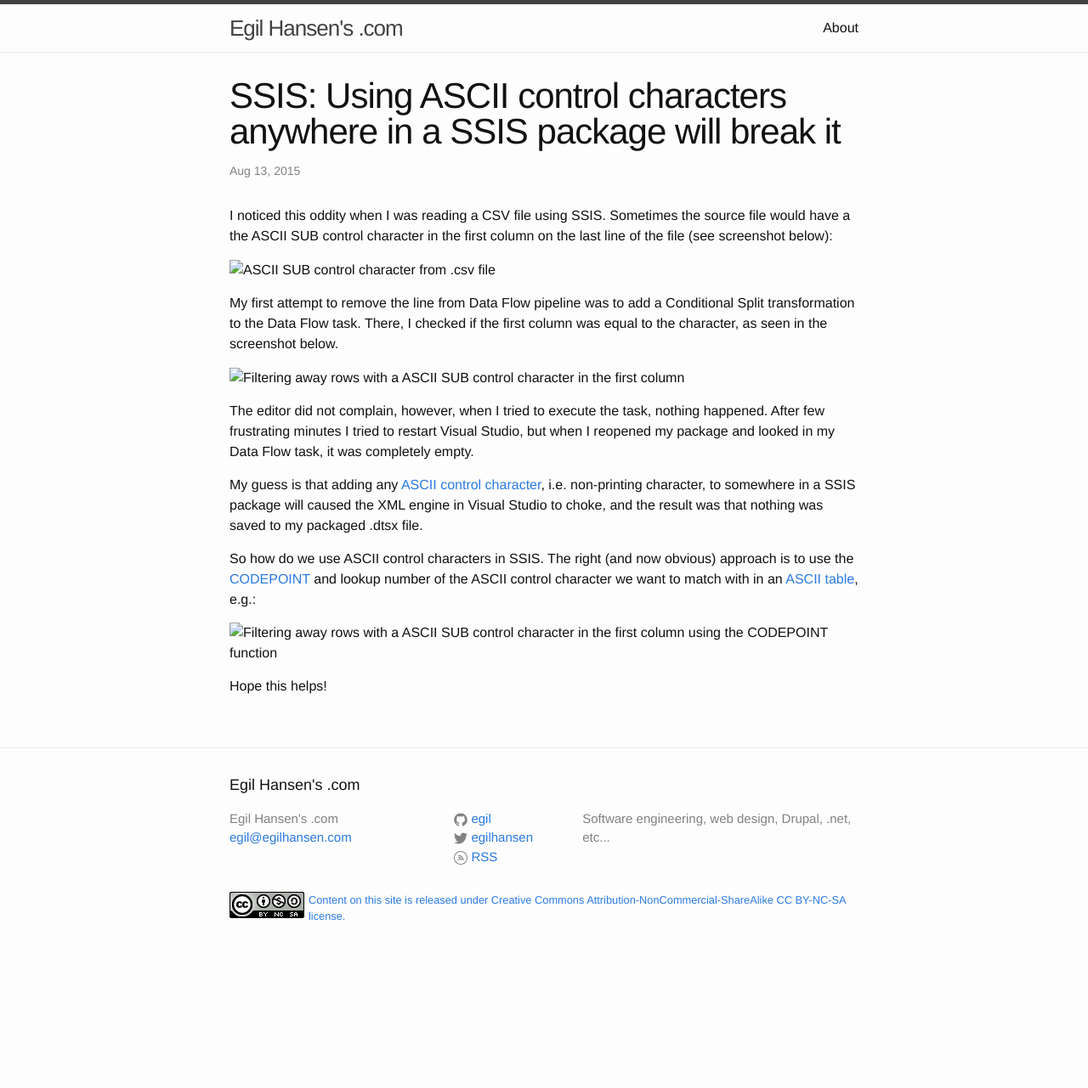
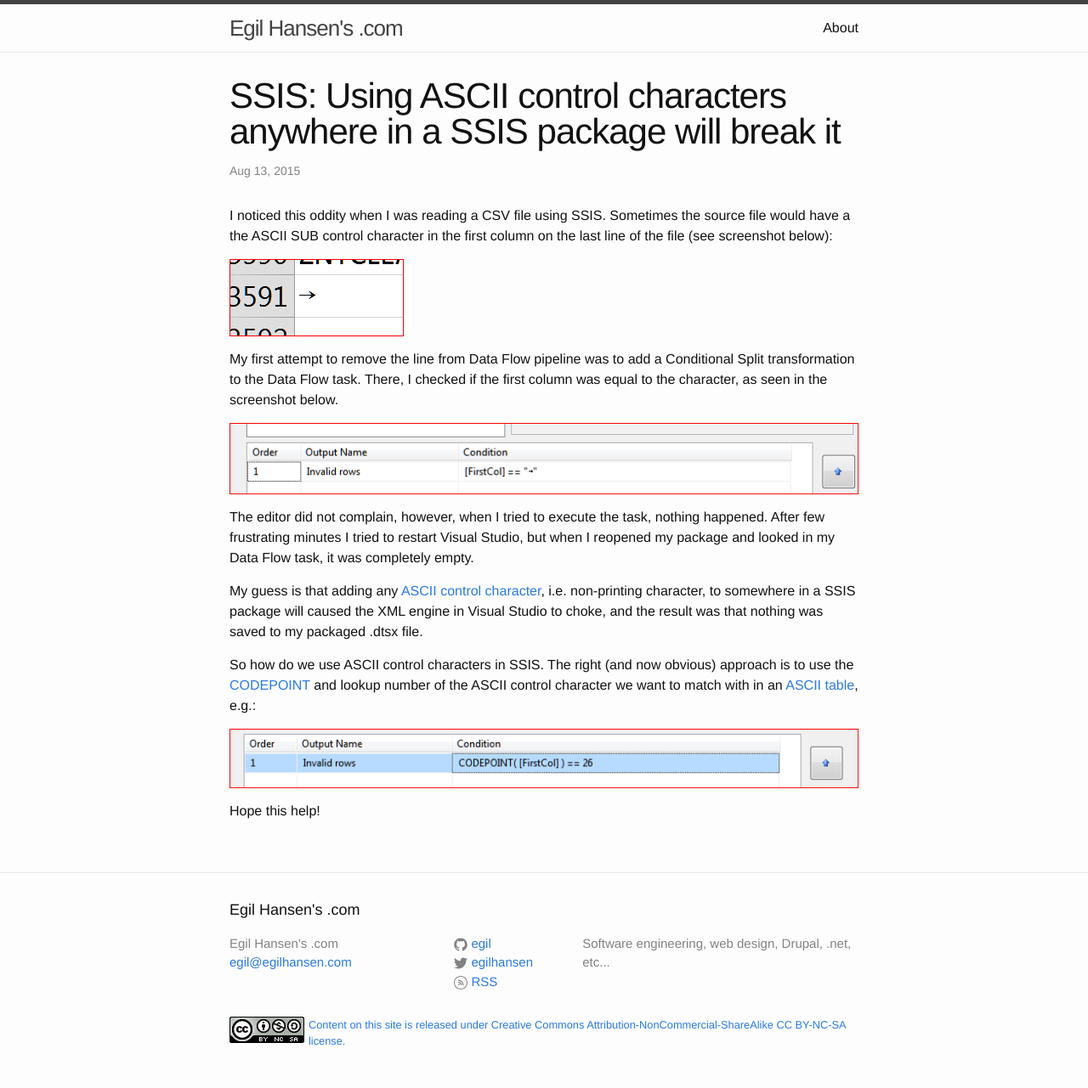
Before and after one commit to egil/egil.github.io, a Jekyll site: the page built from _posts/2015-08-13-ssis-using-ascii-control-characters-anywhere-in-SSIS-package-will-break-it.md, in a window 1280 px wide. Shown: the whole page at 85% size. Built offline with Jekyll 4.4.1, drawn with Linux system fonts in a browser that asks for light colours; comment, search, counter and statistics services are not loaded; before the commit the page ends 1133 px from its top, so only the background shows below that.

```diff
--- a/_posts/2015-08-13-ssis-using-ascii-control-characters-anywhere-in-SSIS-package-will-break-it.md
+++ b/_posts/2015-08-13-ssis-using-ascii-control-characters-anywhere-in-SSIS-package-will-break-it.md
@@ -6,11 +6,11 @@
 
 <!--break-->
 
-![ASCII SUB control character from .csv file](assets/ssis-control-character-breaks-things.png)
+![ASCII SUB control character from .csv file](/assets/ssis-control-character-breaks-things.png)
 
 My first attempt to remove the line from Data Flow pipeline was to add a Conditional Split transformation to the Data Flow task. There, I checked if the first column was equal to the character, as seen in the screenshot below.
 
-![Filtering away rows with a ASCII SUB control character in the first column](assets/ssis-control-character-breaks-things-conditional-split-fail.png)
+![Filtering away rows with a ASCII SUB control character in the first column](/assets/ssis-control-character-breaks-things-conditional-split-fail.png)
 
 The editor did not complain, however, when I tried to execute the task, nothing happened. After few frustrating minutes I tried to restart Visual Studio, but when I reopened my package and looked in my Data Flow task, it was completely empty.
 
@@ -18,6 +18,6 @@
 
 So how do we use ASCII control characters in SSIS. The right (and now obvious) approach is to use the [CODEPOINT](https://msdn.microsoft.com/en-us/library/ms137696.aspx) and lookup number of the ASCII control character we want to match with in an [ASCII table](http://www.robelle.com/smugbook/ascii.html), e.g.:
 
-![Filtering away rows with a ASCII SUB control character in the first column using the CODEPOINT function](assets/ssis-control-character-breaks-things-conditional-split-works.png)
+![Filtering away rows with a ASCII SUB control character in the first column using the CODEPOINT function](/assets/ssis-control-character-breaks-things-conditional-split-works.png)
 
-Hope this helps!
+Hope this help!
```
Also changed, not shown: _posts/2015-08-12-ssis-lookup-transform-not-finding-expected-match-null-values.md (+1 -1 lines), assets/advanced-language-settings-window.png, assets/changing-language.png, assets/image1.png, assets/image2.png, assets/image3.png, assets/image4.png, assets/image5.png, assets/language-settings.png, assets/project-structure.png, assets/resource-monitor-screenshot.png, assets/ssis-control-character-breaks-things-conditional-split-fail.png, assets/ssis-control-character-breaks-things-conditional-split-works.png, assets/ssis-control-character-breaks-things.png, 3 more files.
